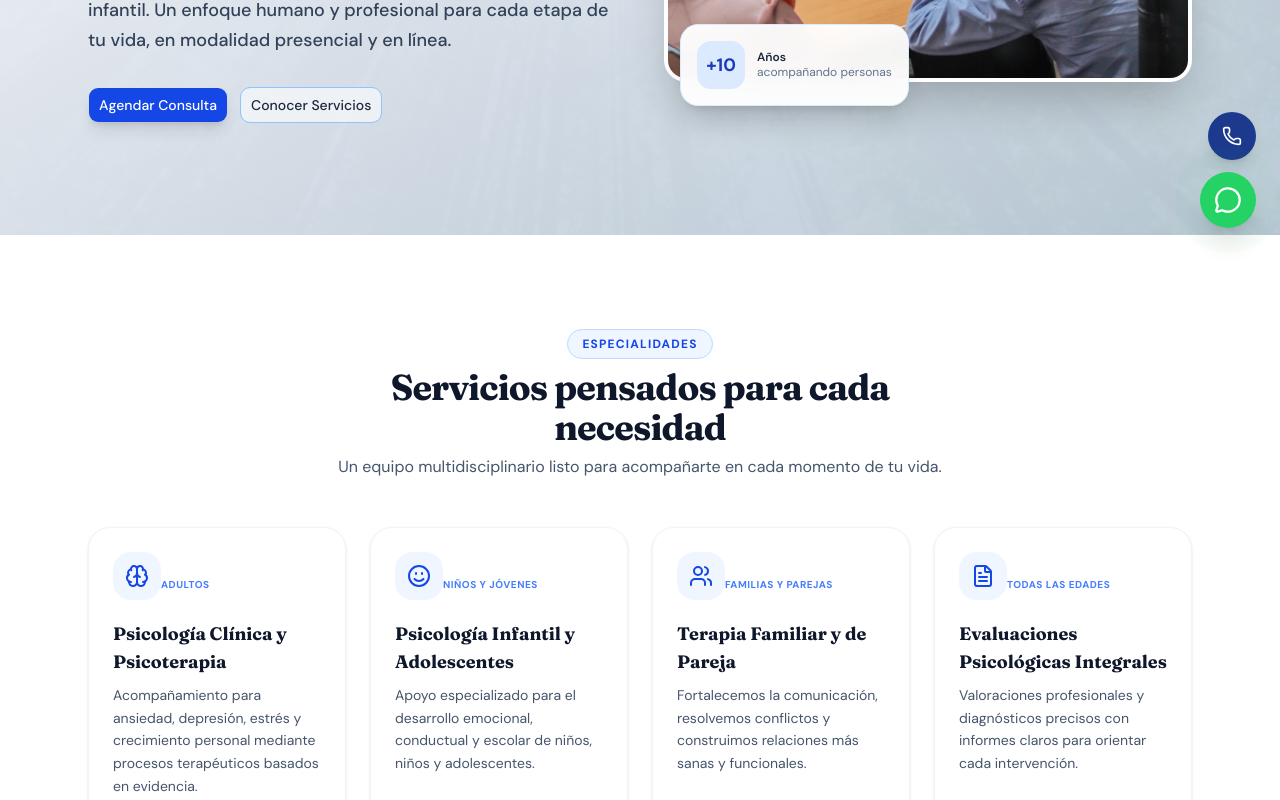
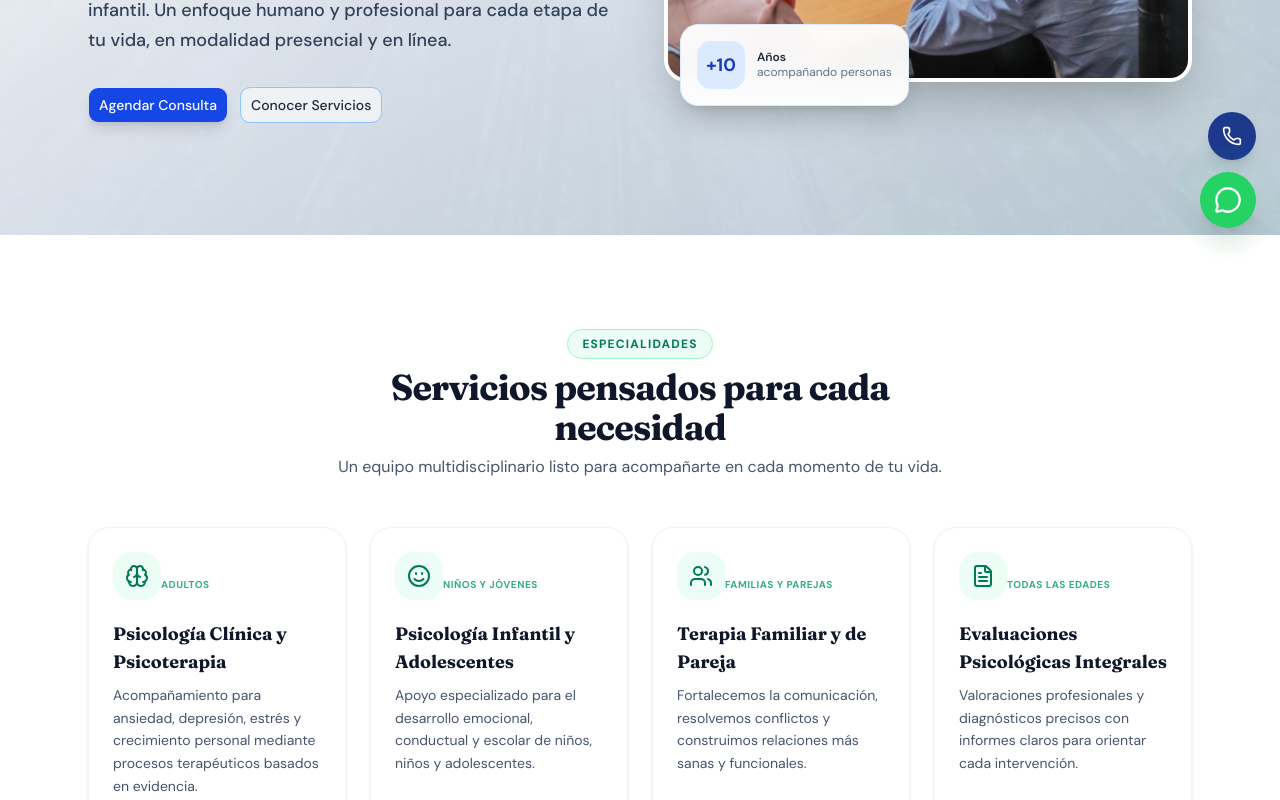
Before and after one commit to Mediintegral-SV/mediintegral-web, a Next.js app: page / in a window 1280 px wide. Shown: the part 548-1348 px from the top of the page. Built offline with nearby package versions, Linux system fonts and the light colour scheme.

Commit message:
Update services.tsx

```diff
--- a/components/services.tsx
+++ b/components/services.tsx
@@ -39,7 +39,7 @@ export function Services() {
 
         {/* Encabezado */}
         <div className="mx-auto max-w-2xl text-center">
-          <span className="text-xs font-bold uppercase tracking-widest text-blue-700 bg-blue-50 px-3.5 py-1.5 rounded-full border border-blue-200">
+          <span className="text-xs font-bold uppercase tracking-widest text-emerald-700 bg-emerald-50 px-3.5 py-1.5 rounded-full border border-emerald-200">
             Especialidades
           </span>
           <h2 className="mt-3 font-serif text-3xl font-bold tracking-tight text-slate-900 md:text-4xl">
@@ -57,13 +57,13 @@ export function Services() {
             return (
               <div
                 key={index}
-                className="group relative flex flex-col justify-between rounded-3xl border border-slate-100 bg-white p-6 shadow-sm transition-all duration-300 hover:-translate-y-1 hover:shadow-xl hover:border-blue-200"
+                className="group relative flex flex-col justify-between rounded-3xl border border-slate-100 bg-white p-6 shadow-sm transition-all duration-300 hover:-translate-y-1 hover:shadow-xl hover:border-emerald-200"
               >
                 <div>
-                  <div className="inline-flex h-12 w-12 items-center justify-center rounded-2xl bg-blue-50 text-blue-700 transition-colors group-hover:bg-blue-700 group-hover:text-white mb-4">
+                  <div className="inline-flex h-12 w-12 items-center justify-center rounded-2xl bg-emerald-50 text-emerald-700 transition-colors group-hover:bg-emerald-700 group-hover:text-white mb-4">
                     <Icon className="h-6 w-6" />
                   </div>
-                  <span className="text-[10px] font-bold tracking-wider uppercase text-blue-600/80">
+                  <span className="text-[10px] font-bold tracking-wider uppercase text-emerald-600/80">
                     {service.category}
                   </span>
                   <h3 className="mt-1 font-serif text-lg font-bold text-slate-900">
```
